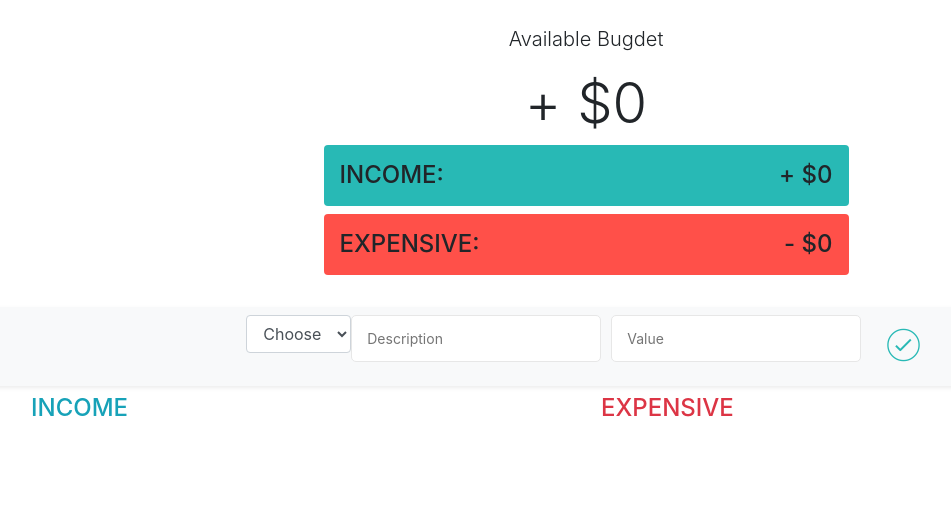
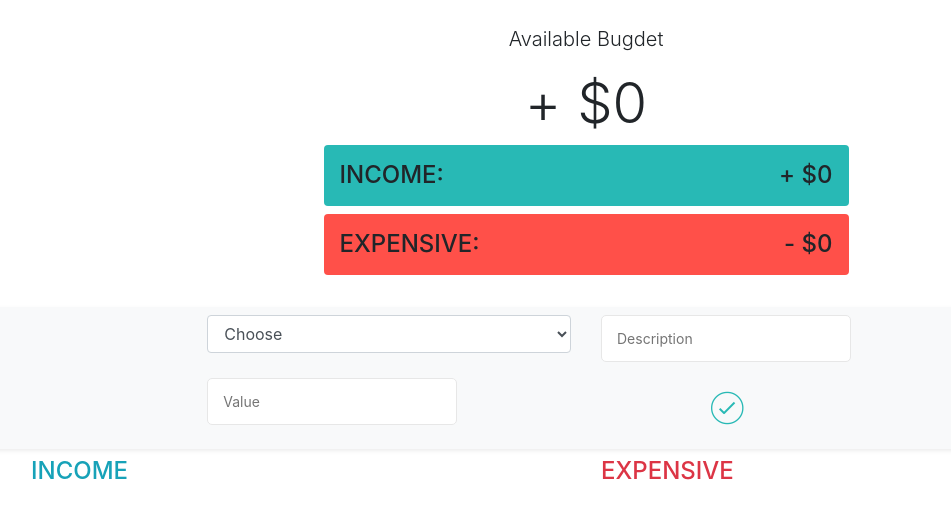
Before and after one commit to FarukhSaifi/Budgety, a React (Create React App) app: page / in a window 1280 px wide. Shown: the top 518 px of the page, without its empty margins (54-1005 px from the left). Built offline with nearby package versions, Linux system fonts and the light colour scheme.

Commit message:
Changes new

```diff
--- a/src/Components/InputData.js
+++ b/src/Components/InputData.js
@@ -35,11 +35,11 @@ class InputData extends Component {
           return (
             <div className="d-flex justify-content-center align-items-center p-2 my-2 text-dark-50 bg-light rounded shadow-sm">
               <form
-                className="d-flex"
+                className="d-flex flex-wrap"
                 onSubmit={this.onSubmit.bind(this, dispatch)}
                 key={this.id}
               >
-                <div className="form-group">
+                <div className="form-group col-6">
                   <select
                     value={mType}
                     className="form-control"
@@ -52,7 +52,7 @@ class InputData extends Component {
                     <option value={"exp"}>-</option>
                   </select>
                 </div>
-                <div className="form-group">
+                <div className="form-group col-6">
                   <input
                     className="add__description"
                     type="text"
@@ -63,7 +63,7 @@ class InputData extends Component {
                     required
                   />
                 </div>
-                <div className="form-group">
+                <div className="form-group col-6">
                   <input
                     type="number"
                     name="dollar"
@@ -74,7 +74,7 @@ class InputData extends Component {
                     onChange={this.onChange}
                   />
                 </div>
-                <button className="add__btn">
+                <button className="add__btn col-4">
                   <i className="ion-ios-checkmark-outline"></i>
                 </button>
               </form>
```
